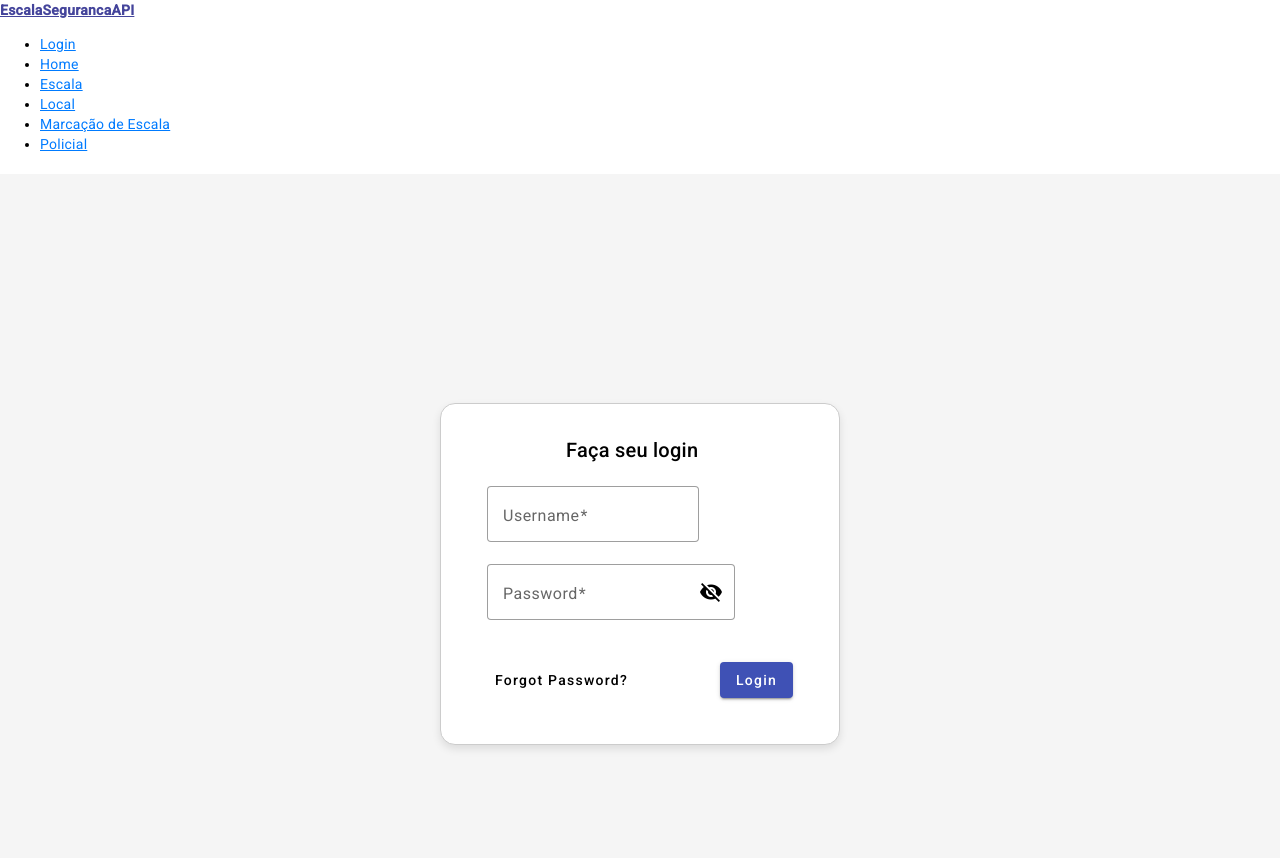
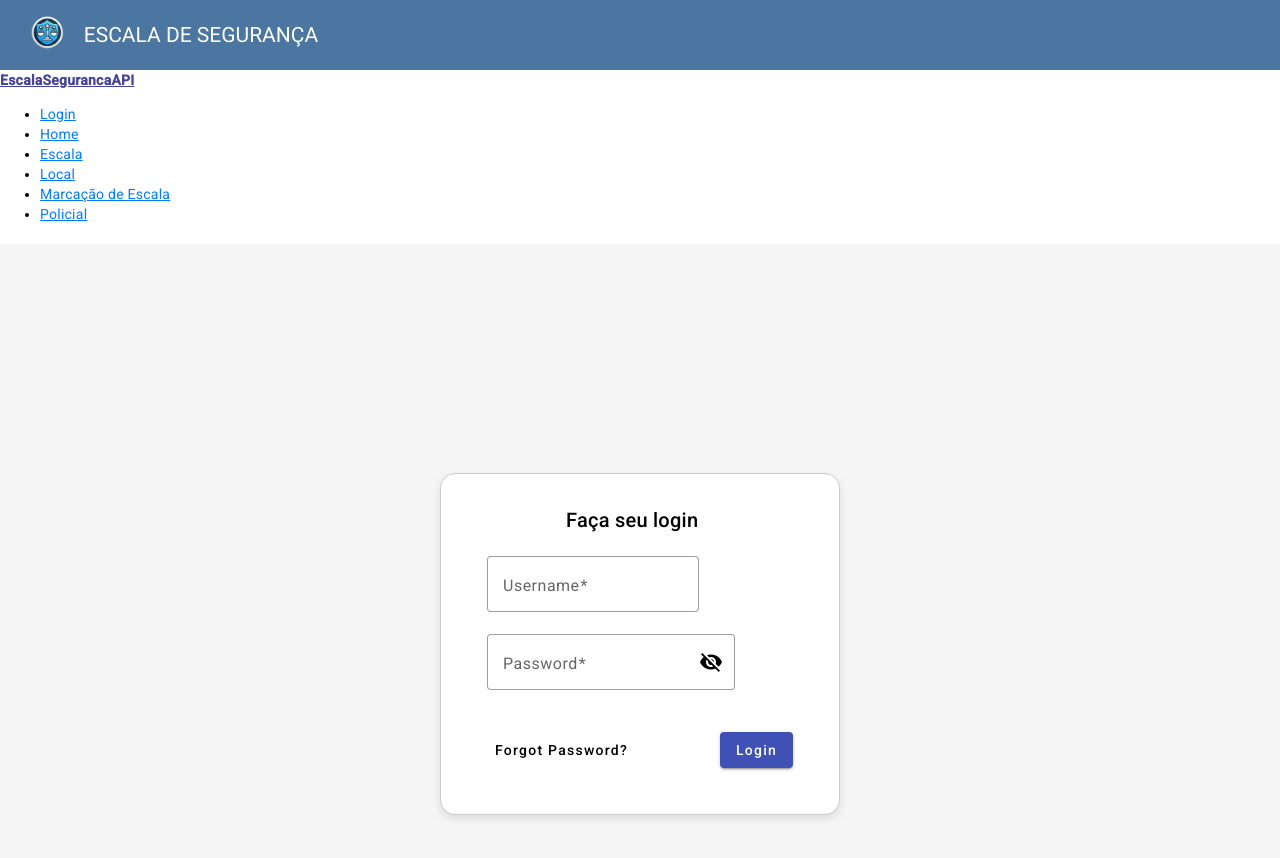
Before and after one commit to mjuli/escala-de-seguranca-front, an Angular app: page /login in a window 1280 px wide. Shown: the top 858 px of the page. Built offline with nearby package versions, Linux system fonts and the light colour scheme.

Commit message:
barra superior

```diff
--- a/src/app/app.component.html
+++ b/src/app/app.component.html
@@ -1,3 +1,8 @@
+<div class="top-bar">
+  <img src="assets/escala2.png" alt="Logo" class="logo">
+  <h1>ESCALA DE SEGURANÇA</h1>
+</div>
+
 <nav class="navbar navbar-expand-lg navbar-light bg-light">
   <a class="navbar-brand" href="#">EscalaSegurancaAPI</a>
   <div class="collapse navbar-collapse" id="navbarNav">
--- a/src/app/app.component.scss
+++ b/src/app/app.component.scss
@@ -1,3 +1,22 @@
+.top-bar {
+  display: flex;
+  align-items: center;
+  padding: 10px 20px;
+  background-color: #4a76a1;
+  color: white;
+
+  .logo {
+    height: 50px;
+    margin-right: 10px;
+    size: 100%;
+  }
+
+  h1 {
+    margin: 0;
+    font-size: 1.5em;
+  }
+}
+
 /* Estilos para a barra de navegação */
 .navbar {
   margin-bottom: 20px;
```
Also changed, not shown: src/assets/escala.webp (added), src/assets/escala2.png (added).
